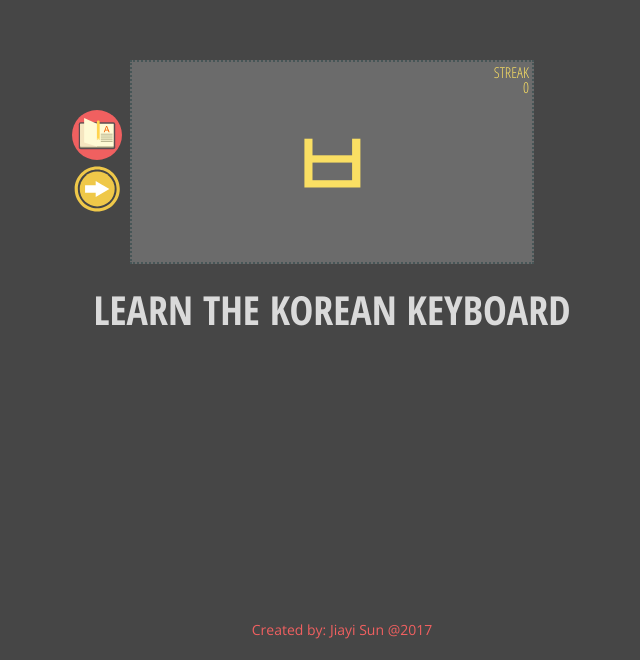
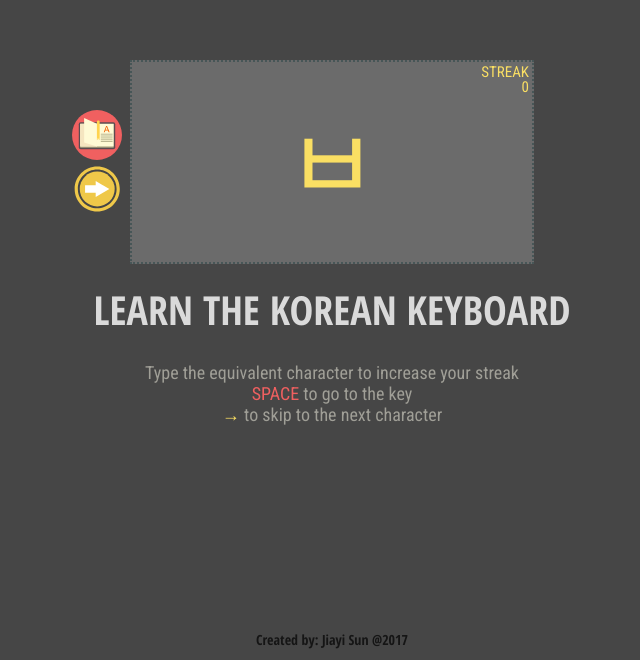
Before and after one commit to monikasun88/KoreanKeyboardLearner, a plain HTML site: page main.html in a window 1280 px wide. Shown: the part 140-800 px from the top of the page, without its empty margins (308-948 px from the left). Drawn offline with nearby package versions, Linux system fonts and the light colour scheme.

Commit message:
Update
Fixed bug with shift and updated website layout

```diff
--- a/main.css
+++ b/main.css
@@ -50,7 +50,7 @@ body {
 #streak-counter {
   font-size: 15px;
   line-height: 15px;
-  font-family: "Open Sans Condensed", sans-serif;
+  font-family: "Roboto Condensed";
   position: absolute;
   text-align: right;
   top: 3px;
@@ -202,17 +202,33 @@ body {
 
 /*---End Study Pop-up---*/
 
+#instruction {
+  color: rgba(198, 197, 185, 0.7);
+  padding: 2px;
+  text-align: center;
+  position: absolute;
+  top: 500px;
+  width: 400px;
+  margin: 0 auto;
+  left: 0;
+  right: 0;
+  font-family: "Roboto Condensed";
+  font-size: 18px;
+}
+
 footer {
-  color: rgba(240, 96, 96, 1);
-  font-family: "Open Sans",Sans-Serif;
-  padding: 10px 10px 10px 10px;
+  color: rgba(0, 0, 0, 0.7);
+  font-weight: 700;
+  font-family: "Open Sans Condensed",Sans-Serif;
+  padding: 10px 0px 10px q0px;
   height: 30px;
   line-height: 20px;
   vertical-align: middle;
   text-align: center;
   position: absolute;
   float: left;
-  width: 100%;
+  /*max-width: 100vw;*/
+  width: 100vw;
   left: 0;
   bottom: 0;
   font-size: 14px;
--- a/main.html
+++ b/main.html
@@ -4,7 +4,7 @@
 <head>
   <title>Learn Korean Keyboard</title>
   <link rel="stylesheet" href="main.css" type="text/css">
-  <link href="https://fonts.googleapis.com/css?family=Montserrat|Open+Sans:400,700|Open+Sans+Condensed:300,400,700"
+  <link href="https://fonts.googleapis.com/css?family=Montserrat|Open+Sans:400,700|Open+Sans+Condensed:300,400,700|Roboto+Condensed:400"
     rel="stylesheet">
   <script src="jquery-3.1.1.min.js"></script>
   <script src="jquery-ui.js"></script>
@@ -28,7 +28,8 @@
       LEARN THE KOREAN KEYBOARD
     </span>
   </div>
-
+  <div id="instruction">hi
+  </div>
   <div id="popup1" class="overlay">
       <div class="popup">
           <a class="close" href="#">&times;</a>
--- a/main.js
+++ b/main.js
@@ -28,6 +28,23 @@ $(document).ready(function() {
       122, 120, 99, 118, 98, 110, 109]
     };
 
+  var colorScheme = {
+    yellow: "rgba(250, 223, 99, 1)",
+    red: "rgba(240, 96, 96, 1)",
+    brown: "rgba(57, 58, 16, 1)",
+    blue: "rgba(71, 86, 87, 1)",
+    white: "rgba(198, 197, 185, 0.7)"
+  }
+
+  $("#instruction").html(function() {
+    var genInstruct = "Type the equivalent character to increase your streak<br>"
+    var studyInstruct = "<span style='color:"+colorScheme.red+"'>SPACE</span>" +
+      "<span style='color:"+colorScheme.white+"'> to go to the key</span><br>"
+    var nextInstruct = "<span style='color:"+colorScheme.yellow+"'>&rarr;</span>" +
+      "<span style='color:"+colorScheme.white+"'> to skip to the next character</span><br>"
+    return(genInstruct+studyInstruct+nextInstruct)
+  })
+
   // Calculate a random korean character from array without repeat
   function NextKoreanChar(currQuestionText) {
     var randChar = koreanKey.koreanCharacter[
@@ -53,6 +70,15 @@ $(document).ready(function() {
     return(isRight)
   };
 
+  // Go to next character and reset
+  function NextButton() {
+    $("#question-text").html(NextKoreanChar($("#question-text").text()));
+    $("#numCorrect")
+      .stop(true, true)
+      .html(0)
+      .fadeOut(100).fadeIn(100).fadeOut(100).fadeIn(100)
+  }
+
   // Add Korean characters to keyboard keyboard
   $.each(koreanKey.koreanCharacter, function(index, value) {
     var valueClass = (koreanKey.shiftBoolean[index] ?
@@ -76,24 +102,26 @@ $(document).ready(function() {
   });
 
   // Next button goes to next letter
-  $("#next-button").click(function() {
-    $("#question-text").html(NextKoreanChar($("#question-text").text()));
-    $("#numCorrect")
-      .stop(true, true)
-      .html(0)
-      .fadeOut(100).fadeIn(100).fadeOut(100).fadeIn(100)
-  });
+  $("#next-button").click(function() {NextButton()});
 
   $(document).on("keydown", function (e) {
-    {
+    console.log(e)
+    // Escape pressed
+    if (e.which === 27) {
 
-      // Escape pressed
-      if (e.which === 27) {
+      $("#popup1").attr("class", "overlay");
 
-        $("#popup1").attr("class", "overlay");
+    // Right button goes to the next character//
+  } else if (e.originalEvent.key === "ArrowRight") {
+    NextButton();
 
-      // Letter key pressed (if not letter key do nothing)
-    } else if (koreanKey.characterCode.indexOf(e.which)+32 >= 0) {
+    // Tab pressed opens study menu
+  } else if (e.keyCode === "0" | e.keyCode === 32) {
+      var currShown = ($("#popup1").attr("class") === "overlay" ?
+        "overlayShown" : "overlay")
+      $("#popup1").attr("class", currShown);
+    // Letter key pressed (if not letter key do nothing)
+    } else if (koreanKey.characterCode.indexOf(e.which+32) >= 0) {
 
         // Calculate key pressed
         var keyVal = e.which + (e.shiftKey ? 0 : 32)
@@ -120,10 +148,12 @@ $(document).ready(function() {
             .stop(true, true)
             .effect("highlight", {color: "rgba(102, 16, 31, 1)"}, 200)
 
-          $("#numCorrect").html(0).fadeOut(100).fadeIn(100).fadeOut(100).fadeIn(100)
+          $("#numCorrect")
+            .stop(true, true)
+            .html(0)
+            .fadeOut(100).fadeIn(100).fadeOut(100).fadeIn(100)
 
         }
       }
-    }
   });
 });
```
